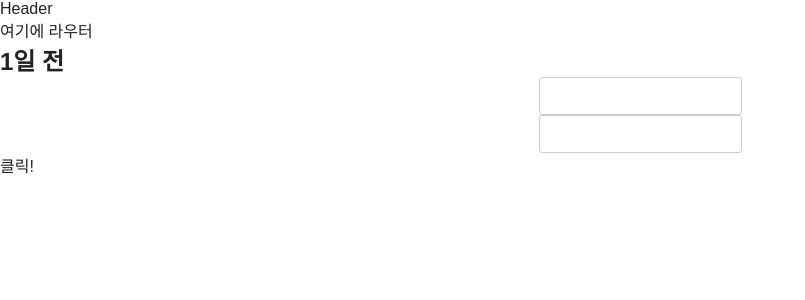
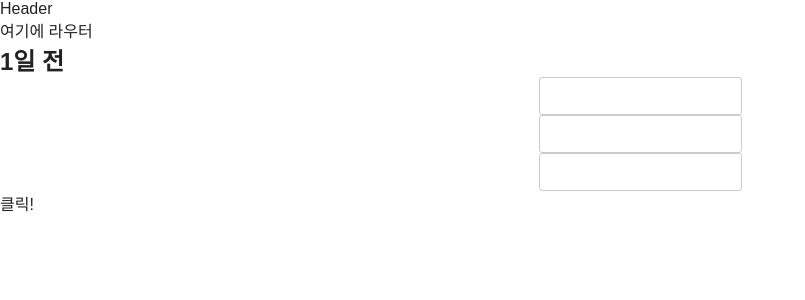
Before and after one commit to dusunax/initProjectTypeA, a React (Vite) app: page / in a window 1280 px wide. Shown: the top 300 px of the page, without its empty margins (0-805 px from the left). Built offline with nearby package versions, Linux system fonts and the light colour scheme.

Commit message:
타입에러 수정

```diff
--- a/src/App.tsx
+++ b/src/App.tsx
@@ -16,12 +16,18 @@ import { ko } from "date-fns/locale";
 
 import * as yup from "yup";
 
+type UserSubmit = {
+  email: string;
+  age: number;
+  password: string;
+};
+
 function App() {
   // 리코일 테스트
   const [user, setUser] = useRecoilState(userState);
   console.log(user);
   useEffect(() => {
-    setUser({ nickname: "helllllllo" });
+    setUser({ email: "recoil@test.com" });
   }, []);
 
   // 리액트 훅 폼 테스트
@@ -34,15 +40,15 @@ function App() {
     reValidateMode: "onChange",
   });
 
-  const saveUser = (user: User) => {
-    console.log(user);
-    setUser(user);
+  const saveUser = (data: UserSubmit) => {
+    console.log(data);
+    setUser(data);
   };
 
   // yup 테스트
   let userSchema = yup.object().shape({
     age: yup.number().min(1).required(),
-    email: yup.string().required(),
+    email: yup.string().email().required(),
   });
 
   const checUser = async () => {
@@ -56,16 +62,6 @@ function App() {
     }
   };
   checUser();
-  // console.log(
-  //   userSchema
-  //     .validate({
-  //       age: 1,
-  //       email: "ddd",
-  //     })
-  //     .catch((err) => {
-  //       console.log(err);
-  //     })
-  // );
 
   // date-fns 테스트
   let date = new Date("2022-12-21");
@@ -83,7 +79,7 @@ function App() {
 
             <h2>{fromNow}</h2>
 
-            <form onSubmit={handleSubmit((data) => saveUser(data))}>
+            <form onSubmit={handleSubmit(saveUser)}>
               <InputBox>
                 <Input {...register("email", { required: true })} />
                 {errors.email && <p>이메일을 입력하소</p>}
@@ -91,6 +87,15 @@ function App() {
               <InputBox>
                 <Input {...register("age", { pattern: /\d+/ })} />
                 {errors.age && <p>숫자를 입력하소</p>}
+              </InputBox>
+              <InputBox>
+                <Input
+                  {...register("password", {
+                    minLength: 2,
+                    maxLength: 20,
+                  })}
+                />
+                {errors.password && <p>패스워드 확인 필요</p>}
               </InputBox>
               <button type="submit">클릭!</button>
             </form>
--- a/src/recoil/user.ts
+++ b/src/recoil/user.ts
@@ -8,7 +8,7 @@ export const isLoggedUser = atom({
 export const userState = atom({
   key: "user",
   default: {
-    nickname: "",
+    email: "",
   },
 });
 
```
